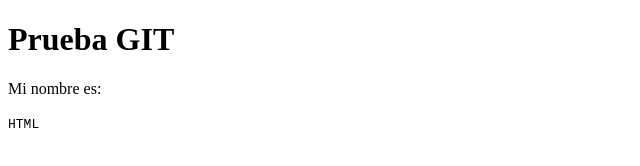
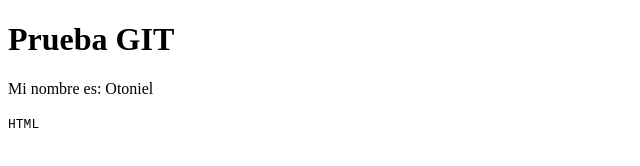
Before and after one commit to Otoniel-Rosas/Otoniel, a plain HTML site: page index.html in a window 1280 px wide. Shown: the full height of the page, 0-640 px from the left. Drawn offline with Linux system fonts and the light colour scheme.

Commit message:
Update index.html

```diff
--- a/index.html
+++ b/index.html
@@ -7,7 +7,7 @@
 </head>
 <body>
      <h1>Prueba GIT</h1>
-     <p>Mi nombre es: </p>
+     <p>Mi nombre es: Otoniel </p>
      <code>HTML</code>
 </body>
 </html>
```
